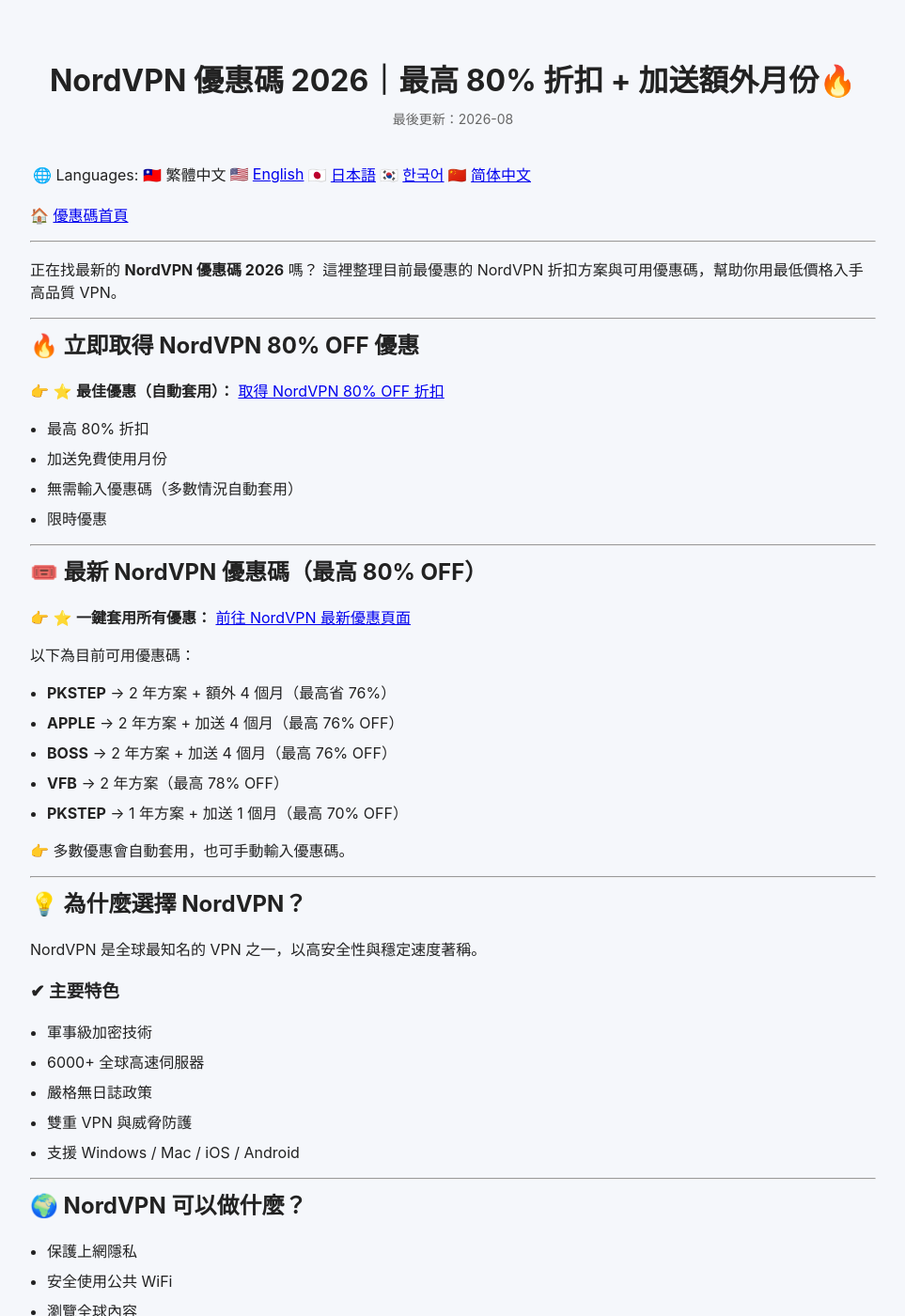
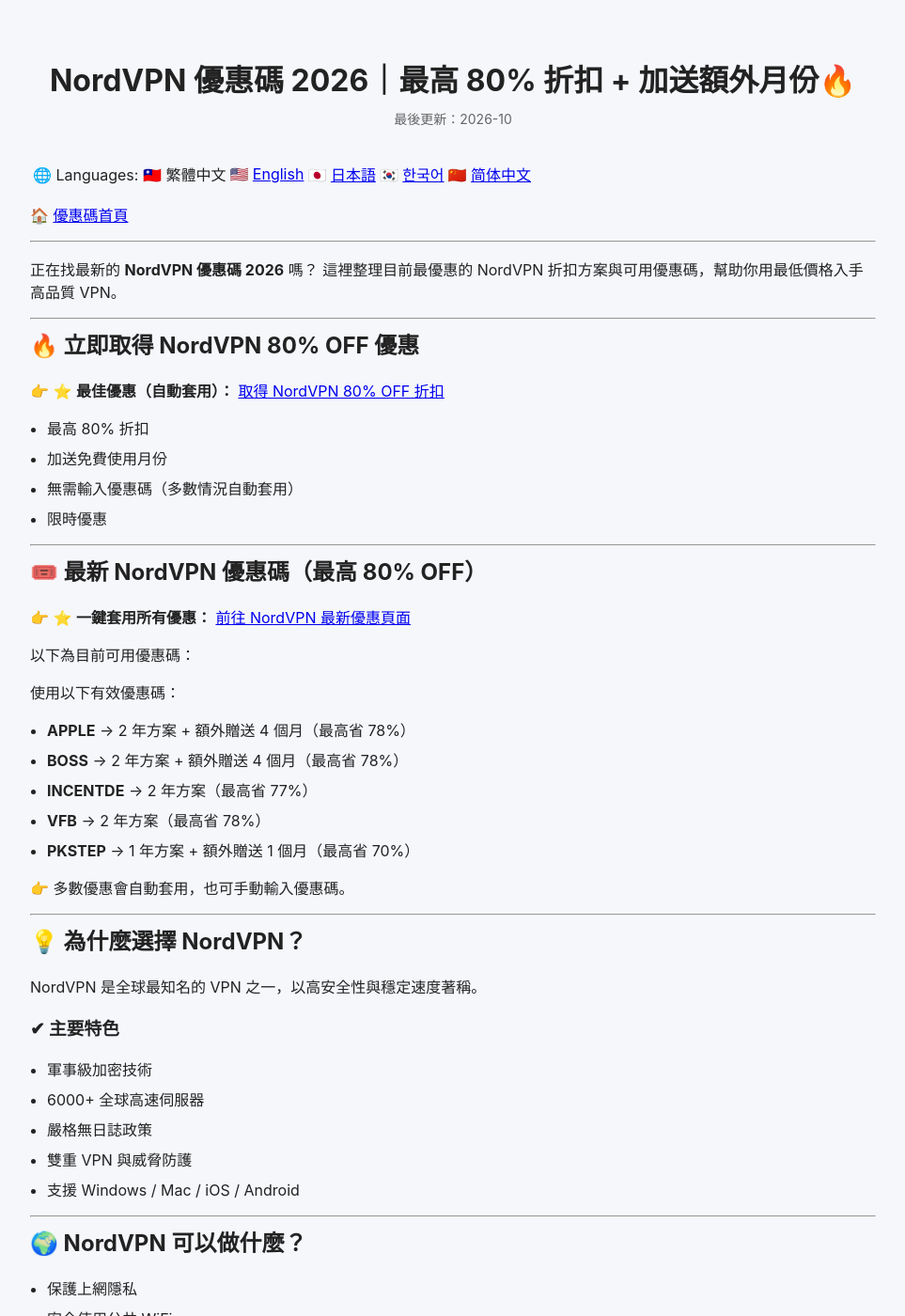
Before and after one commit to BestCouponCodes/best-coupon-codes, a Jekyll site: the page built from nordvpn-coupon-code-zh.md, in a window 1280 px wide and 1400 px high. Shown: the whole window at 94% size, without its empty margins (158-1121 px from the left). Built offline with Jekyll 4.4.1, drawn with Linux system fonts in a browser that asks for light colours.

Commit message:
Update NordVPN coupon codes and last modified date
Updated last modified date and revised coupon codes with new details.

```diff
--- a/nordvpn-coupon-code-zh.md
+++ b/nordvpn-coupon-code-zh.md
@@ -3,7 +3,7 @@ layout: default
 title: NordVPN 優惠碼 2026｜最高 80% 折扣 + 加送額外月份🔥
 description: "整理 2026 最新 NordVPN 優惠碼與折扣資訊，提供有效的 VPN 折扣碼與優惠方案。"
 lang: zh
-last_modified_at: 2026-08-11
+last_modified_at: 2026-10-01
 ---
 
 
@@ -37,11 +37,13 @@ last_modified_at: 2026-08-11
 
 以下為目前可用優惠碼：
 
-* **PKSTEP** → 2 年方案 + 額外 4 個月（最高省 76%）
-* **APPLE** → 2 年方案 + 加送 4 個月（最高 76% OFF）
-* **BOSS** → 2 年方案 + 加送 4 個月（最高 76% OFF）
-* **VFB** → 2 年方案（最高 78% OFF）
-* **PKSTEP** → 1 年方案 + 加送 1 個月（最高 70% OFF）
+使用以下有效優惠碼：
+
+- **APPLE** → 2 年方案 + 額外贈送 4 個月（最高省 78%）
+- **BOSS** → 2 年方案 + 額外贈送 4 個月（最高省 78%）
+- **INCENTDE** → 2 年方案（最高省 77%）
+- **VFB** → 2 年方案（最高省 78%）
+- **PKSTEP** → 1 年方案 + 額外贈送 1 個月（最高省 70%）
 
 👉 多數優惠會自動套用，也可手動輸入優惠碼。
 
```
